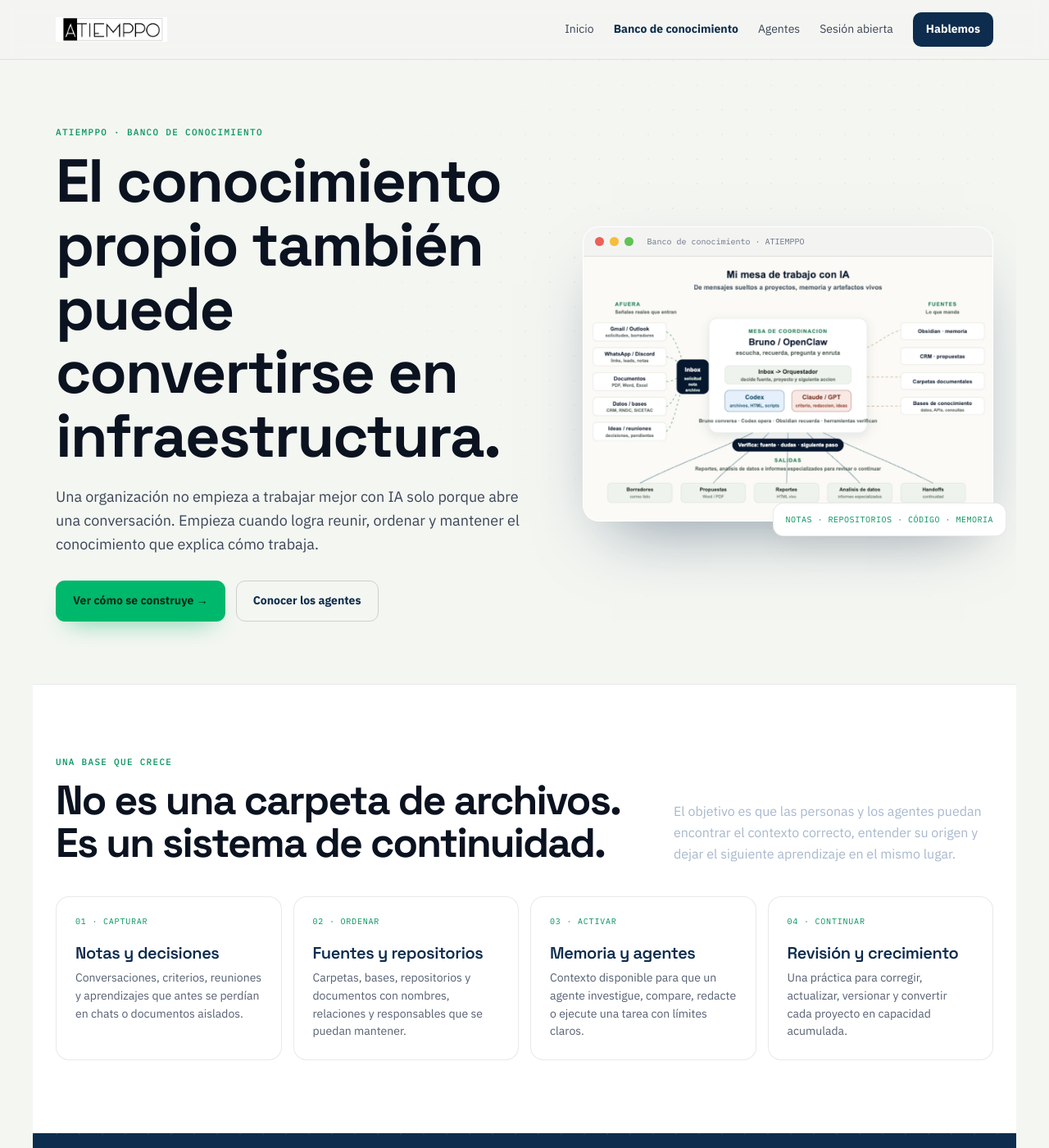
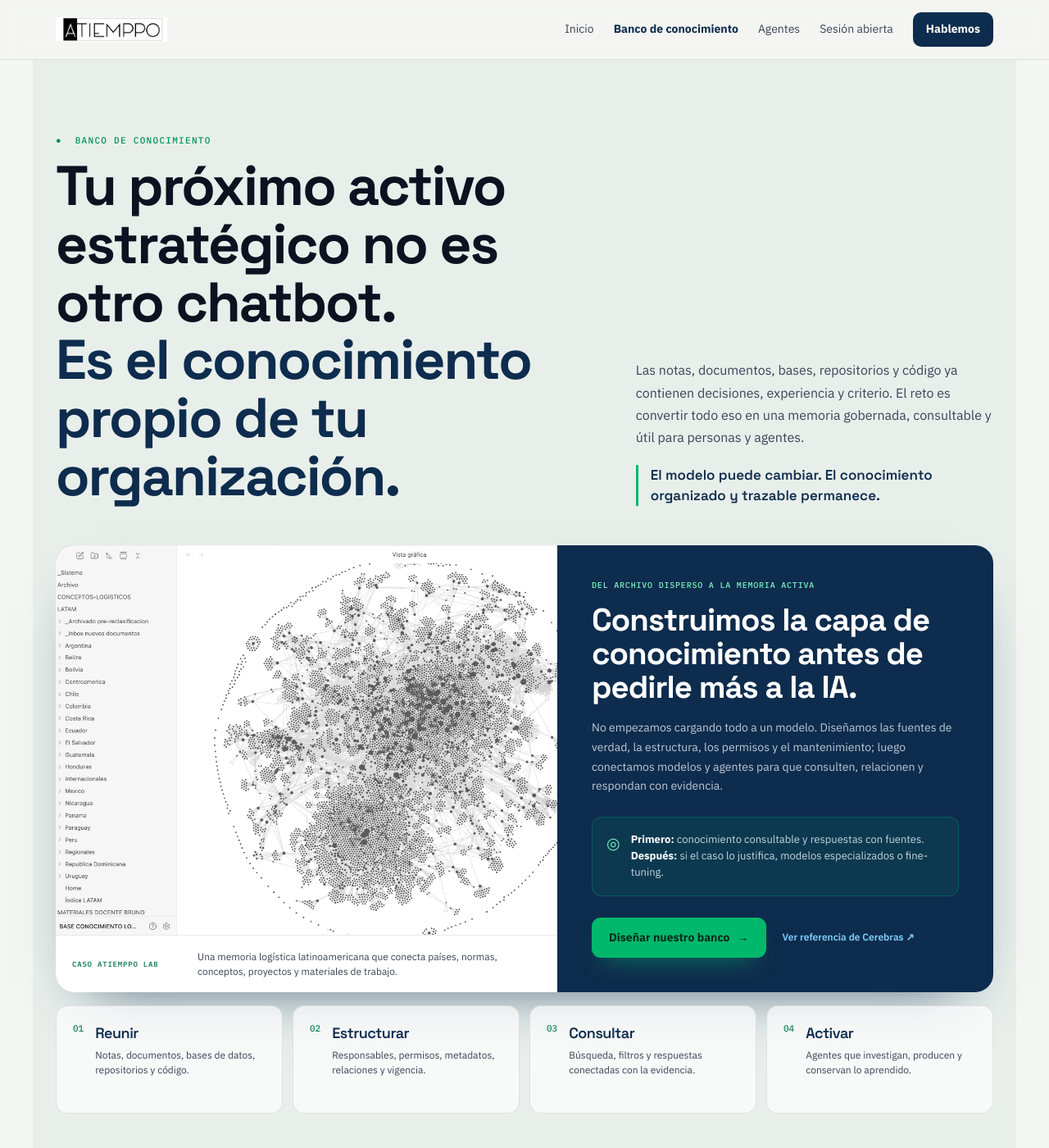
Before and after one commit to imatjuanmatiz/atiemppo-web, a Jekyll site: the page banco-de-conocimiento/index.html, which Jekyll copies as it is, in a window 1280 px wide and 1400 px high. Shown: the whole window at 82% size. Built offline with Jekyll 4.4.1, drawn with Linux system fonts in a browser that asks for light colours; some of the changed text lies outside the part shown.

Commit message:
Alinea banco de conocimiento con diseño aprobado

```diff
--- a/assets/css/agentic-pages.css
+++ b/assets/css/agentic-pages.css
@@ -72,9 +72,33 @@
 .architecture-item p{margin:0;color:#a8b8cc;font-size:13.5px;line-height:1.5}
 .page-actions{display:flex;flex-wrap:wrap;gap:14px;align-items:center;margin-top:30px}
 .text-link{color:var(--green-l);font-size:13px;font-weight:700}
+
+/* BANCO DE CONOCIMIENTO · COMPOSICIÓN APROBADA EN SITES */
+.knowledge-page{padding:92px 0;background:#e8efeb}
+.knowledge-page .knowledge-heading{display:grid;grid-template-columns:1.18fr .82fr;gap:80px;align-items:end;margin-bottom:48px}
+.knowledge-heading h1{max-width:760px;margin:0;font:700 clamp(39px,5.4vw,68px)/1.04 var(--display);letter-spacing:-2px}
+.knowledge-heading h1 em{font-style:normal;color:var(--navy)}
+.knowledge-heading-copy>p{margin:0;color:var(--muted);font-size:16px;line-height:1.7}
+.knowledge-heading-copy>strong{display:block;margin-top:20px;padding-left:15px;border-left:3px solid var(--green);color:var(--navy);font:600 17px/1.45 var(--display)}
+.knowledge-showcase{display:grid;grid-template-columns:1.07fr .93fr;min-height:500px;border-radius:22px;background:var(--navy);overflow:hidden;box-shadow:0 32px 70px -42px rgba(14,44,77,.8)}
+.knowledge-figure{display:flex;flex-direction:column;margin:0;background:#fff}
+.knowledge-figure img{display:block;width:100%;height:100%;min-height:390px;object-fit:cover;object-position:center}
+.knowledge-figure figcaption{display:grid;grid-template-columns:135px 1fr;gap:18px;align-items:center;padding:17px 20px;border-top:1px solid var(--line);background:#fff}
+.knowledge-figure figcaption span{color:#178259;font:600 9px/1.4 var(--mono);letter-spacing:.8px}
+.knowledge-figure figcaption p{margin:0;color:var(--muted);font-size:12px;line-height:1.45}
+.knowledge-proposal{display:flex;flex-direction:column;justify-content:center;padding:42px;color:#fff}
+.knowledge-proposal .card-label{color:var(--green-l);font:500 10px var(--mono);letter-spacing:.8px}
+.knowledge-proposal h2{margin:15px 0 17px;color:#fff;font:700 clamp(28px,3vw,40px)/1.08 var(--display);letter-spacing:-1px}
+.knowledge-proposal>p{margin:0;color:#bdcad7;font-size:14px;line-height:1.7}
+.knowledge-decision{display:flex;gap:13px;margin-top:25px;padding:17px;border:1px solid rgba(0,184,107,.28);border-radius:12px;background:rgba(0,184,107,.09)}
+.knowledge-decision>span{color:var(--green-l);font-size:19px}.knowledge-decision p{margin:0;color:#c8d5df;font-size:13px;line-height:1.55}.knowledge-decision b{color:#fff}
+.knowledge-actions{display:flex;flex-wrap:wrap;align-items:center;gap:20px;margin-top:26px}.knowledge-source{color:var(--sky);font-size:12px;font-weight:600}.knowledge-source:hover{color:#fff}
+.knowledge-layers{display:grid;grid-template-columns:repeat(4,1fr);gap:12px;margin-top:16px}.knowledge-layers article{display:flex;gap:14px;min-height:132px;padding:20px;border:1px solid rgba(11,18,32,.1);border-radius:14px;background:rgba(255,255,255,.68)}.knowledge-layers article>span{color:#178259;font:500 11px var(--mono)}.knowledge-layers h3{margin:1px 0 7px;color:var(--navy);font:600 18px var(--display);letter-spacing:-.5px}.knowledge-layers p{margin:0;color:var(--muted);font-size:12px;line-height:1.5}
+.knowledge-cta{position:relative;overflow:hidden;background:var(--navy);color:#fff}.knowledge-cta::before{content:"";position:absolute;inset:0;background-image:radial-gradient(circle at 1px 1px,rgba(255,255,255,.05) 1px,transparent 0);background-size:30px 30px}.knowledge-cta .container{position:relative}.knowledge-cta-inner{display:flex;align-items:center;justify-content:space-between;gap:32px}.knowledge-cta h2{margin:0;color:#fff;font:700 clamp(30px,4vw,48px)/1.05 var(--display);letter-spacing:-1.4px}.knowledge-cta h2 span{color:var(--green-l)}
 footer{background:var(--navy-d);color:#cdd8e6;padding:54px 28px 32px}
 .footer-inner{max-width:var(--maxw);margin:0 auto}.footer-top{display:grid;grid-template-columns:1.35fr 1fr 1fr;gap:38px;padding-bottom:36px;border-bottom:1px solid rgba(255,255,255,.1)}
 .footer-brand img{height:30px;filter:brightness(0) invert(1);opacity:.92}.footer-brand p{max-width:280px;margin:15px 0 0;color:#90a1b6;font-size:14px}
 .footer-col h4{margin:0 0 15px;color:var(--green-l);font:11px var(--mono);letter-spacing:1px;text-transform:uppercase}.footer-col ul{list-style:none;display:flex;flex-direction:column;gap:9px;margin:0;padding:0}.footer-col a{font-size:13px}.footer-col a:hover{color:#fff}.footer-bottom{display:flex;justify-content:space-between;gap:20px;flex-wrap:wrap;padding-top:22px;color:#7e90a6;font-size:12px}.footer-bottom .mono{font-family:var(--mono)}
 @media(max-width:900px){.nav-links{gap:12px}.hero-page-inner,.architecture{grid-template-columns:1fr}.hero-page-visual{max-width:680px}.layer-grid{grid-template-columns:1fr 1fr}.section-head{display:block}.section-head .lead{margin-top:16px}.footer-top{grid-template-columns:1fr 1fr}}
-@media(max-width:600px){.site-nav{height:66px;padding:0 18px}.nav-links a:not(.nav-cta){display:none}.site-nav .nav-links{gap:0}.hero-page{padding:64px 18px}.container{padding:0 18px}.section{padding:64px 0}.layer-grid,.agent-grid,.resource-grid,.footer-top{grid-template-columns:1fr}.hero-page-actions .btn,.page-actions .btn{width:100%;justify-content:center}.visual-chip{position:static;display:inline-block;margin-top:14px}.h1{letter-spacing:-1.1px}}
+@media(max-width:900px){.knowledge-page .knowledge-heading,.knowledge-showcase{grid-template-columns:1fr}.knowledge-page .knowledge-heading{gap:22px;align-items:start}.knowledge-figure img{min-height:0}.knowledge-layers{grid-template-columns:repeat(2,1fr)}.knowledge-cta-inner{align-items:flex-start;flex-direction:column}}
+@media(max-width:600px){.site-nav{height:66px;padding:0 18px}.nav-links a:not(.nav-cta){display:none}.site-nav .nav-links{gap:0}.hero-page{padding:64px 18px}.container{padding:0 18px}.section{padding:64px 0}.layer-grid,.agent-grid,.resource-grid,.footer-top{grid-template-columns:1fr}.hero-page-actions .btn,.page-actions .btn{width:100%;justify-content:center}.visual-chip{position:static;display:inline-block;margin-top:14px}.h1{letter-spacing:-1.1px}.knowledge-page{padding:76px 0}.knowledge-page .knowledge-heading{margin-bottom:30px}.knowledge-showcase{border-radius:16px}.knowledge-figure figcaption{grid-template-columns:1fr;gap:6px}.knowledge-proposal{padding:28px 22px}.knowledge-layers{grid-template-columns:1fr}.knowledge-layers article{min-height:auto}.knowledge-cta{padding:72px 0}}
--- a/banco-de-conocimiento/index.html
+++ b/banco-de-conocimiento/index.html
@@ -3,7 +3,7 @@
 <head>
 <meta charset="UTF-8"/><meta name="viewport" content="width=device-width,initial-scale=1.0"/>
 <title>Banco de conocimiento propio | ATIEMPPO</title>
-<meta name="description" content="Cómo construir una base de conocimiento propia con notas, repositorios, código, decisiones y memoria para trabajar con IA y agentes."/>
+<meta name="description" content="El conocimiento propio de una organización como activo estratégico: notas, documentos, bases, repositorios y código convertidos en memoria gobernada y útil para personas y agentes."/>
 <link rel="canonical" href="https://atiemppo.com/banco-de-conocimiento/"/>
 <link rel="preconnect" href="https://fonts.googleapis.com"/><link rel="preconnect" href="https://fonts.gstatic.com" crossorigin/>
 <link href="https://fonts.googleapis.com/css2?family=Space+Grotesk:wght@400;500;600;700&family=IBM+Plex+Sans:wght@400;500;600;700&family=IBM+Plex+Mono:wght@400;500;600&display=swap" rel="stylesheet"/>
@@ -12,10 +12,20 @@
 <body>
 <div class="site-nav-wrap"><nav class="site-nav"><a href="/" class="nav-logo" aria-label="ATIEMPPO"><img src="/assets/images/logo-atiemppo.png" alt="ATIEMPPO"/></a><div class="nav-links"><a href="/">Inicio</a><a class="active" href="/banco-de-conocimiento/">Banco de conocimiento</a><a href="/agentes/">Agentes</a><a href="/sesiones/">Sesión abierta</a><a class="nav-cta" href="/#contacto">Hablemos</a></div></nav></div>
 <main class="page-main">
-  <header class="hero-page"><div class="hero-page-inner"><div><p class="kicker">ATIEMPPO · banco de conocimiento</p><h1 class="h1">El conocimiento propio también puede convertirse en infraestructura.</h1><p class="lead">Una organización no empieza a trabajar mejor con IA solo porque abre una conversación. Empieza cuando logra reunir, ordenar y mantener el conocimiento que explica cómo trabaja.</p><div class="hero-page-actions"><a class="btn btn-primary" href="#capas">Ver cómo se construye →</a><a class="btn btn-ghost" href="/agentes/">Conocer los agentes</a></div></div><div class="hero-page-visual"><div class="visual-window"><div class="window-bar"><i style="background:#ef5f57"></i><i style="background:#f6bd3b"></i><i style="background:#5fc454"></i><span>Banco de conocimiento · ATIEMPPO</span></div><img src="/assets/images/atiemppo/mesa-trabajo-ia.png" alt="Mapa visual de la mesa de trabajo con IA de ATIEMPPO"/></div><div class="visual-chip">notas · repositorios · código · memoria</div></div></div></header>
-  <section class="section light-panel" id="capas"><div class="container"><div class="section-head"><div><p class="kicker">Una base que crece</p><h2 class="h2">No es una carpeta de archivos. Es un sistema de continuidad.</h2></div><p class="lead">El objetivo es que las personas y los agentes puedan encontrar el contexto correcto, entender su origen y dejar el siguiente aprendizaje en el mismo lugar.</p></div><div class="layer-grid"><article class="card"><span class="card-tag">01 · Capturar</span><h3>Notas y decisiones</h3><p>Conversaciones, criterios, reuniones y aprendizajes que antes se perdían en chats o documentos aislados.</p></article><article class="card"><span class="card-tag">02 · Ordenar</span><h3>Fuentes y repositorios</h3><p>Carpetas, bases, repositorios y documentos con nombres, relaciones y responsables que se puedan mantener.</p></article><article class="card"><span class="card-tag">03 · Activar</span><h3>Memoria y agentes</h3><p>Contexto disponible para que un agente investigue, compare, redacte o ejecute una tarea con límites claros.</p></article><article class="card"><span class="card-tag">04 · Continuar</span><h3>Revisión y crecimiento</h3><p>Una práctica para corregir, actualizar, versionar y convertir cada proyecto en capacidad acumulada.</p></article></div></div></section>
-  <section class="section dark-panel"><div class="container"><div class="architecture"><div><p class="kicker on-dark">La propuesta ATIEMPPO</p><h2 class="h2">Primero construimos el contexto. Después elegimos qué IA lo puede aprovechar.</h2><p class="lead">Esto permite que la organización conserve el conocimiento aunque cambien las herramientas, los modelos o las personas que participan en el proceso.</p><div class="page-actions"><a class="btn btn-primary" href="/ia-aplicada/cuatro-proyectos-atiemppo-lab/">Ver proyectos de IA aplicada →</a><a class="text-link" href="/#contacto">Hablemos de tu base</a></div></div><div class="architecture-list"><div class="architecture-item"><span class="n">A</span><div><h3>Fuentes confiables</h3><p>Qué información puede usar el equipo o el agente y cuál requiere permiso o revisión.</p></div></div><div class="architecture-item"><span class="n">B</span><div><h3>Memoria útil</h3><p>Qué decisiones y aprendizajes deben quedar disponibles para no empezar de cero.</p></div></div><div class="architecture-item"><span class="n">C</span><div><h3>Agentes con límites</h3><p>Qué puede hacer el agente, cuándo debe preguntar y cuándo una persona debe validar.</p></div></div><div class="architecture-item"><span class="n">D</span><div><h3>Continuidad</h3><p>Cómo se actualiza la base y cómo se mide si realmente recupera tiempo.</p></div></div></div></div></div></section>
-  <section class="section"><div class="container"><div class="section-head"><div><p class="kicker">Para organizaciones y CEOs</p><h2 class="h2">Una pregunta concreta para empezar</h2></div><p class="lead">¿Qué conocimiento crítico de tu empresa hoy depende de una persona, está repartido en demasiados lugares o se vuelve a construir cada vez?</p></div><div class="page-actions"><a class="btn btn-dark" href="/#contacto">Conversar sobre el proyecto →</a><a class="btn btn-ghost" href="/sesiones/">Ir a la sesión abierta</a></div></div></section>
+  <section class="knowledge-page">
+    <div class="container">
+      <div class="knowledge-heading">
+        <div><p class="kicker">● &nbsp;BANCO DE CONOCIMIENTO</p><h1>Tu próximo activo estratégico no es otro chatbot.<br/><em>Es el conocimiento propio de tu organización.</em></h1></div>
+        <div class="knowledge-heading-copy"><p>Las notas, documentos, bases, repositorios y código ya contienen decisiones, experiencia y criterio. El reto es convertir todo eso en una memoria gobernada, consultable y útil para personas y agentes.</p><strong>El modelo puede cambiar. El conocimiento organizado y trazable permanece.</strong></div>
+      </div>
+      <div class="knowledge-showcase">
+        <figure class="knowledge-figure"><img src="/assets/images/atiemppo/banco-conocimiento-latam.png" alt="Grafo de una base de conocimiento logística latinoamericana organizada en Obsidian"/><figcaption><span>CASO ATIEMPPO LAB</span><p>Una memoria logística latinoamericana que conecta países, normas, conceptos, proyectos y materiales de trabajo.</p></figcaption></figure>
+        <div class="knowledge-proposal"><span class="card-label">DEL ARCHIVO DISPERSO A LA MEMORIA ACTIVA</span><h2>Construimos la capa de conocimiento antes de pedirle más a la IA.</h2><p>No empezamos cargando todo a un modelo. Diseñamos las fuentes de verdad, la estructura, los permisos y el mantenimiento; luego conectamos modelos y agentes para que consulten, relacionen y respondan con evidencia.</p><div class="knowledge-decision"><span>◎</span><p><b>Primero:</b> conocimiento consultable y respuestas con fuentes.<br/><b>Después:</b> si el caso lo justifica, modelos especializados o fine-tuning.</p></div><div class="knowledge-actions"><a class="btn btn-primary" href="/#contacto">Diseñar nuestro banco <span>→</span></a><a class="knowledge-source" href="https://www.cerebras.ai/blog/how-we-built-our-knowledge-base" target="_blank" rel="noopener">Ver referencia de Cerebras ↗</a></div></div>
+      </div>
+      <div class="knowledge-layers"><article><span>01</span><div><h3>Reunir</h3><p>Notas, documentos, bases de datos, repositorios y código.</p></div></article><article><span>02</span><div><h3>Estructurar</h3><p>Responsables, permisos, metadatos, relaciones y vigencia.</p></div></article><article><span>03</span><div><h3>Consultar</h3><p>Búsqueda, filtros y respuestas conectadas con la evidencia.</p></div></article><article><span>04</span><div><h3>Activar</h3><p>Agentes que investigan, producen y conservan lo aprendido.</p></div></article></div>
+    </div>
+  </section>
+  <section class="section knowledge-cta"><div class="container knowledge-cta-inner"><div><p class="kicker on-dark">ATIEMPPO · CONOCIMIENTO APLICADO</p><h2>Antes de automatizarlo todo,<br/><span>organicemos lo que tu empresa sabe.</span></h2></div><a class="btn btn-primary" href="/#contacto">Conversemos <span>↗</span></a></div></section>
 </main>
 <footer><div class="footer-inner"><div class="footer-top"><div class="footer-brand"><img src="/assets/images/logo-atiemppo.png" alt="ATIEMPPO"/><p>Datos, agentes y sistemas operativos para recuperar tiempo en las empresas.</p></div><div class="footer-col"><h4>Explorar</h4><ul><li><a href="/">Inicio</a></li><li><a href="/agentes/">Agentes</a></li><li><a href="/sesiones/">Sesión abierta</a></li><li><a href="/ia-aplicada/cuatro-proyectos-atiemppo-lab/">IA aplicada</a></li></ul></div><div class="footer-col"><h4>Contacto</h4><ul><li><a href="mailto:juanmatiz@atiemppo.co">juanmatiz@atiemppo.co</a></li><li><a href="/#contacto">Hablemos</a></li><li><a href="/llms.txt">llms.txt</a></li></ul></div></div><div class="footer-bottom"><span>© 2026 ATIEMPPO S.A.S. · Bogotá, Colombia</span><span class="mono">Negocio, datos e IA para recuperar tiempo</span></div></div></footer>
 </body>
```
Also changed, not shown: assets/images/atiemppo/banco-conocimiento-latam.png (added).
